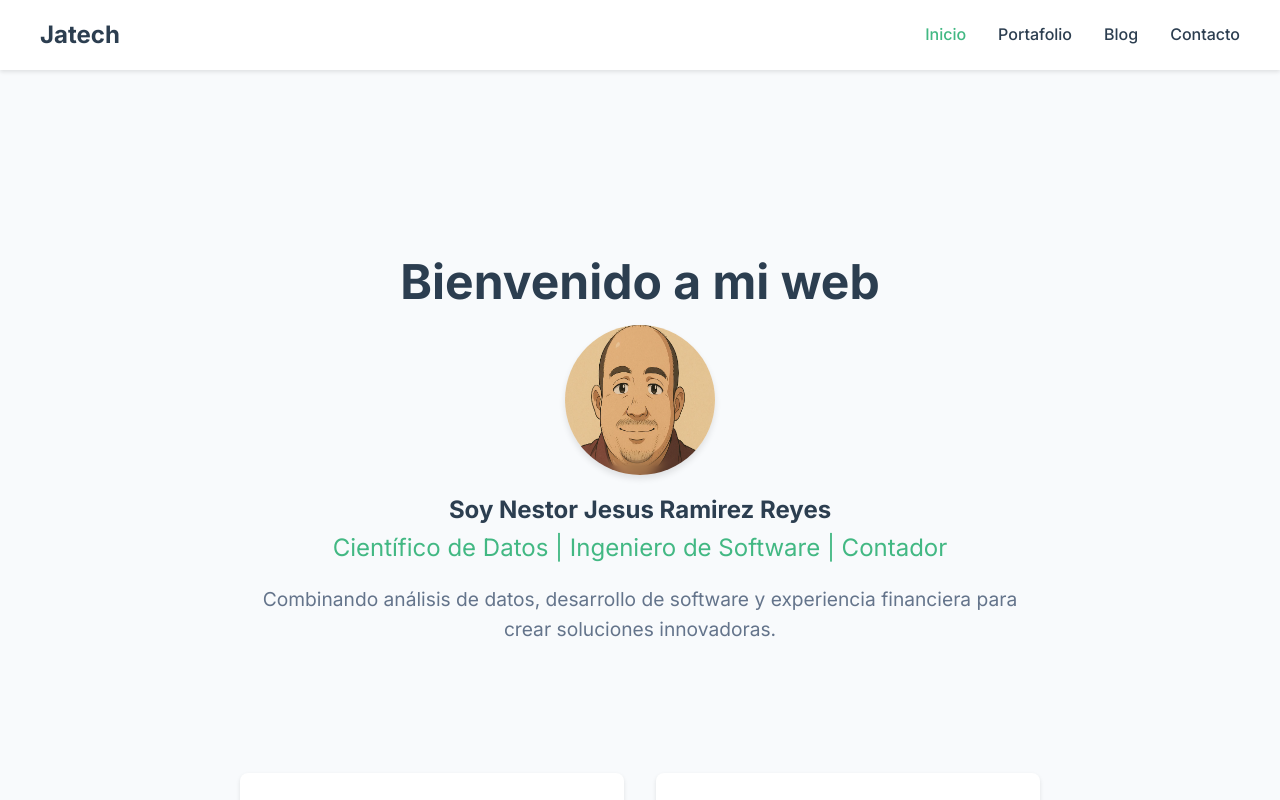
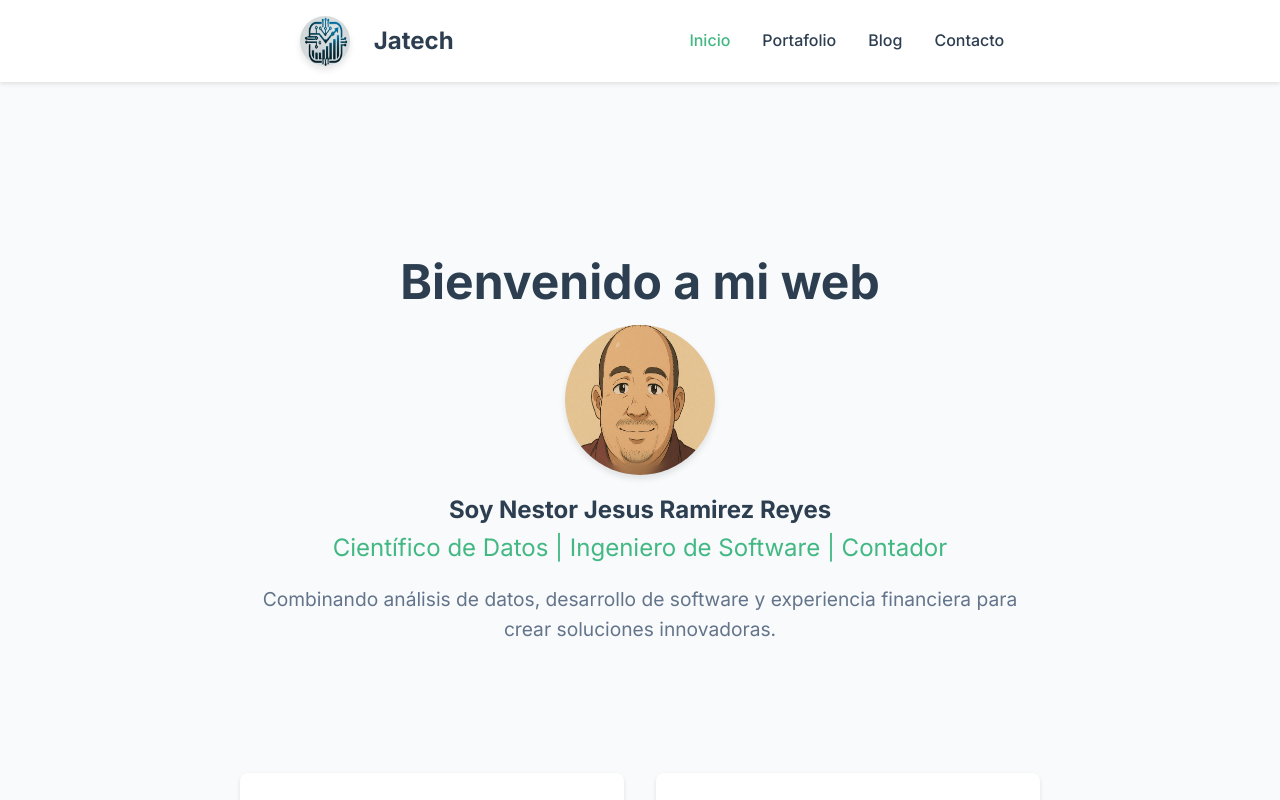
Before and after one commit to Nesjesramrey/portfolio-2025, a Vue app: page / in a window 1280 px wide. Shown: the top 800 px of the page. Built offline with nearby package versions, Linux system fonts and the light colour scheme.

Commit message:
add icon

```diff
--- a/src/components/Header.vue
+++ b/src/components/Header.vue
@@ -1,7 +1,10 @@
 <template>
   <header class="header">
     <nav class="nav-container">
+      <div class="container-logo">
+      <img src="../assets/iconjatech.png" alt="Perfil" class="hero-icon" />
       <div class="logo">Jatech</div>
+    </div>
       <div class="nav-links">
         <router-link to="/" class="nav-link">Inicio</router-link>
         <router-link to="/portfolio" class="nav-link">Portafolio</router-link>
@@ -30,18 +33,38 @@ export default {
   z-index: 1000;
 }
 
+
+
 .nav-container {
   max-width: 1200px;
   margin: 0 auto;
   display: flex;
+  justify-content: space-evenly;
+  align-items: center;
+}
+
+.container-logo{
+  display: flex;
+  flex-direction: row;
   justify-content: space-between;
-  align-items: center;
+}
+
+.hero-icon {
+  width: 50px;
+  height: 50px;
+  border-radius: 50%;
+  margin: auto 1.5rem;
+  display: block;
+  box-shadow: 0 4px 6px rgba(0, 0, 0, 0.1);
 }
 
 .logo {
   font-size: 1.5rem;
   font-weight: bold;
   color: #2c3e50;
+  display: flex;
+  flex-direction: column;
+  justify-content: center;
 }
 
 .nav-links {
```
Also changed, not shown: src/assets/iconjatech.png (added).
